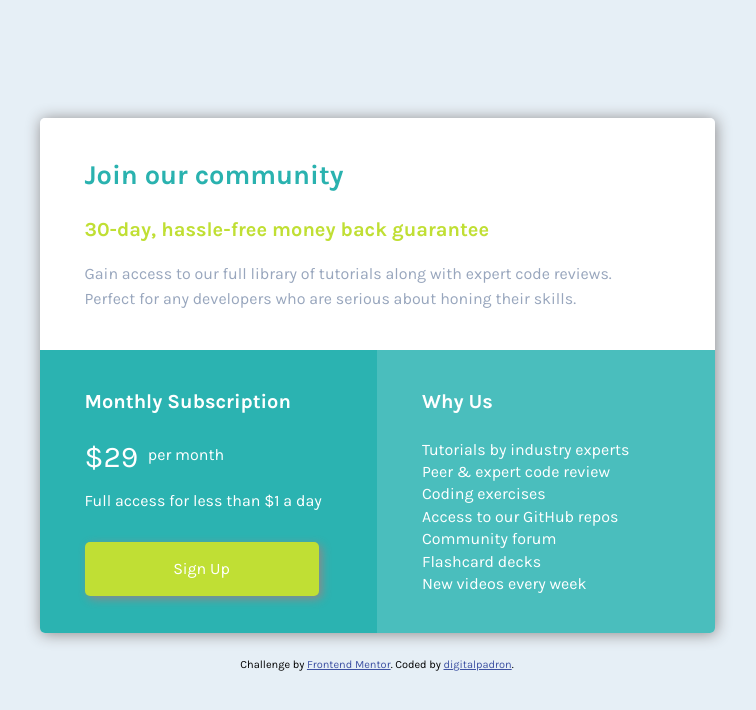
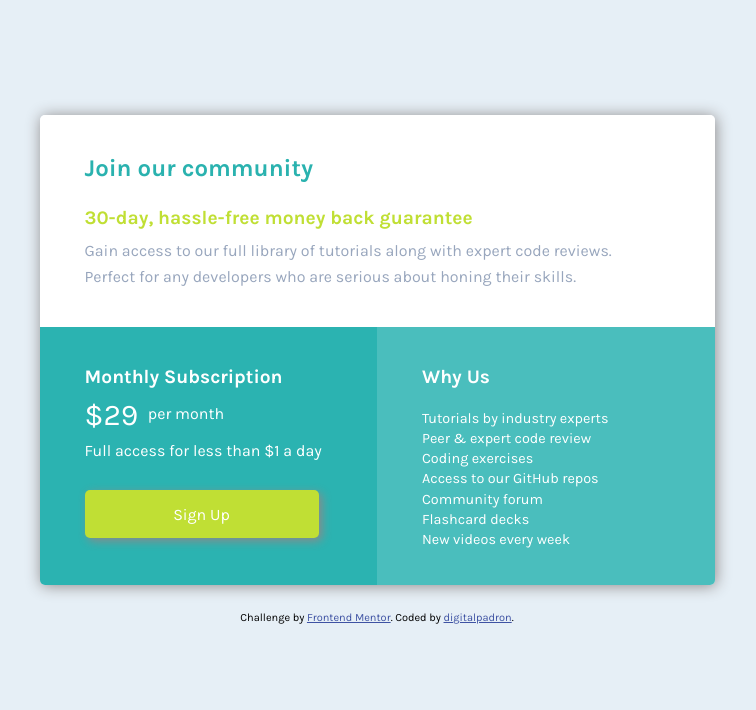
Before and after one commit to ypadron/single-price-grid-component-master, a plain HTML site: page index.html in a window 1280 px wide. Shown: the top 710 px of the page, without its empty margins (343-1099 px from the left). Drawn offline with Linux system fonts and the light colour scheme.

Commit message:
style: Add adjustments

```diff
--- a/css/main.css
+++ b/css/main.css
@@ -54,18 +54,18 @@ h2 {
 
 h1 {
   color: hsl(179, 62%, 43%);
-  padding: 1.5em 0 1em;
-  font-size: 1.7em;
+  padding: 1.6em 0 1em;
+  font-size: 1.5em;
 
 }
 
 h2 {
-  font-size: 1.25em;
+  font-size: 1.2em;
 }
 
 #top-section h2 {
   color: hsl(71, 73%, 54%);
-  padding: 0 0 1em;
+  padding: 0 0 .5em;
 }
 
 #top-section p {
@@ -83,7 +83,7 @@ h2 {
 }
 
 #bottom-section h2 {
-  padding: 2em 0 .5em;
+  padding: 2em 0 .25em;
 }
 
 #left-col {
@@ -92,7 +92,7 @@ h2 {
 }
 
 #left-col p {
-  margin-top: 1em;
+  margin-top: .25em;
 }
 
 #cost {
@@ -110,8 +110,8 @@ button {
   width: 75%;
   border-radius: 5px;
   border: none;
-  margin-top: 1em;
-  padding: 1.1em 2em;
+  margin-top: 1.4em;
+  padding: .9em 2em;
   box-shadow: 3px 3px 10px #8d8989;
 }
 
@@ -141,7 +141,7 @@ footer {
 @media screen and (min-width: 675px) {
   body{
     width: 1440px;
-    height: 800px;
+    height: 750px;
   }
 
   .full-width {
@@ -154,7 +154,7 @@ footer {
 
   main {
     width: 675px;
-    height: 515px;
+    height: 470px;
   }
 
   #top-section {
@@ -175,6 +175,10 @@ footer {
     padding-left: 45px;
   }
 
+  #left-col p {
+    margin-bottom: .5em;
+  }
+
   button {
     width: 80%;
   }
@@ -182,4 +186,8 @@ footer {
   #right-col {
     padding-left: 45px;
   }
+
+  li  {
+    font-size: .9em;
+  }
 }
```
